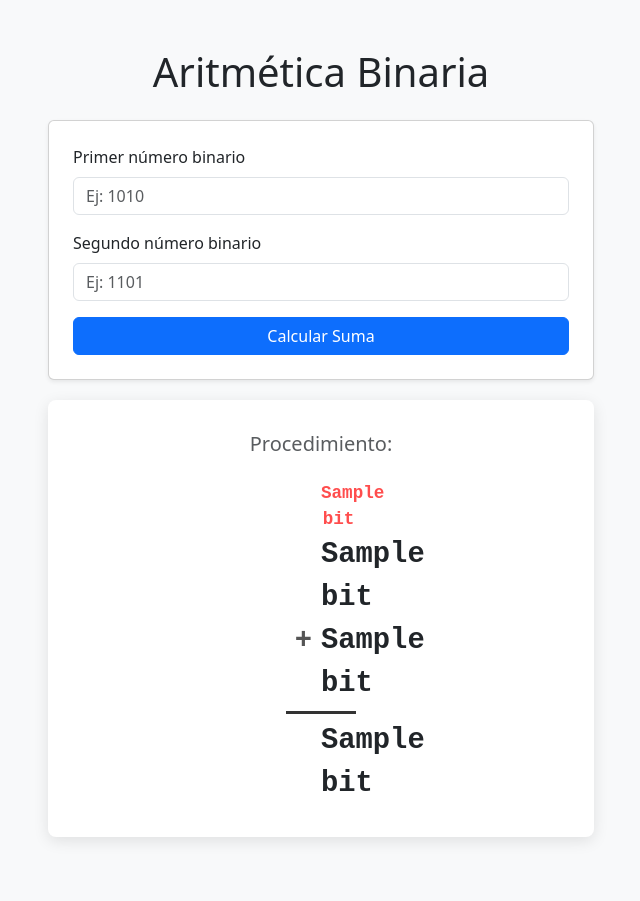
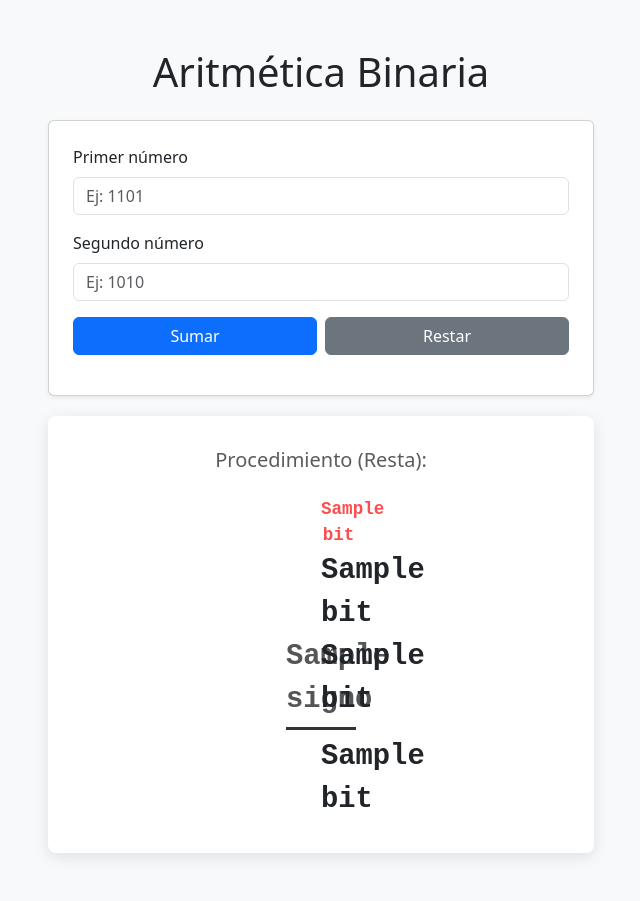
Before and after one commit to zambrano08/calculadora_binaria, a Flask app: template templates/index.html in a window 1280 px wide. Shown: the whole page, without its empty margins (319-959 px from the left). Before the commit the page ends 841 px from the top, so only its background shows below. Run offline with Flask 3, Linux system fonts and the light colour scheme; the template is opened without the code that fills it: most values are stand-ins (such as "Sample title", 1, 10 or a date in 2020).

Commit message:
Resta binaria

```diff
--- a/app.py
+++ b/app.py
@@ -2,54 +2,72 @@ from flask import Flask, render_template, request
 
 app = Flask(__name__)
 
-def calcular_suma_binaria(a, b):
-    max_len = max(len(a), len(b))
-    a_padded = a.zfill(max_len)
-    b_padded = b.zfill(max_len)
+def calcular_operacion(n1, n2, tipo):
+    max_len = max(len(n1), len(n2))
+    a_padded = n1.zfill(max_len)
+    b_padded = n2.zfill(max_len)
 
-    acarreo = 0
-    lista_acarreos = []
     resultado = []
+    pasos_superiores = [] # Acarreos o Préstamos
 
-    for i in range(max_len - 1, -1, -1):
-        bit_a = int(a_padded[i])
-        bit_b = int(b_padded[i])
-        suma = bit_a + bit_b + acarreo
+    if tipo == 'suma':
+        acarreo = 0
+        for i in range(max_len - 1, -1, -1):
+            s = int(a_padded[i]) + int(b_padded[i]) + acarreo
+            resultado.insert(0, str(s % 2))
+            pasos_superiores.insert(0, str(acarreo) if acarreo > 0 else " ")
+            acarreo = s // 2
+        if acarreo:
+            resultado.insert(0, str(acarreo))
+            pasos_superiores.insert(0, str(acarreo))
+        signo = "+"
+    else:
+        # Lógica de Resta (A - B)
+        prestamo = 0
+        # Convertimos a int para validar si el resultado será negativo
+        if int(n1, 2) < int(n2, 2):
+            return "Error: El primer número debe ser mayor o igual al segundo para este formato."
 
-        res_bit = suma % 2
-        # El acarreo actual se muestra sobre la columna actual
-        lista_acarreos.insert(0, str(acarreo) if acarreo > 0 else " ")
-        resultado.insert(0, str(res_bit))
-        acarreo = suma // 2
+        for i in range(max_len - 1, -1, -1):
+            bit_a = int(a_padded[i])
+            bit_b = int(b_padded[i])
 
-    if acarreo:
-        resultado.insert(0, str(acarreo))
-        lista_acarreos.insert(0, str(acarreo))
-    else:
-        lista_acarreos.insert(0, " ")
+            resta = bit_a - bit_b - prestamo
+
+            if resta < 0:
+                resta += 2
+                pasos_superiores.insert(0, "1")
+                prestamo = 1
+            else:
+                pasos_superiores.insert(0, " ")
+                prestamo = 0
+            resultado.insert(0, str(resta))
+        signo = "-"
 
     total_cols = len(resultado)
-    # Ajustamos A y B al ancho del resultado para que no se muevan
-    final_a = list(a_padded.zfill(total_cols))
-    final_b = list(b_padded.zfill(total_cols))
-
+    # Alinear números al ancho del resultado
     return {
-        "bits_a": final_a,
-        "bits_b": final_b,
-        "bits_acarreos": lista_acarreos,
-        "bits_resultado": resultado,
-        "total_cols": total_cols
+        "bits_a": list(a_padded.zfill(total_cols)),
+        "bits_b": list(b_padded.zfill(total_cols)),
+        "pasos": pasos_superiores if len(pasos_superiores) == total_cols else [" "] + pasos_superiores,
+        "resultado": resultado,
+        "total_cols": total_cols,
+        "signo": signo
     }
 
 @app.route('/', methods=['GET', 'POST'])
 def index():
     proc = None
+    error = None
     if request.method == 'POST':
         n1 = request.form.get('num1', '').strip()
         n2 = request.form.get('num2', '').strip()
+        tipo = request.form.get('operacion')
         if n1 and n2:
-            proc = calcular_suma_binaria(n1, n2)
-    return render_template('index.html', proc=proc)
+            res = calcular_operacion(n1, n2, tipo)
+            if isinstance(res, str): error = res
+            else: proc = res
+    return render_template('index.html', proc=proc, error=error)
 
 if __name__ == '__main__':
     app.run(debug=True)
--- a/templates/index.html
+++ b/templates/index.html
@@ -14,7 +14,6 @@
             margin-top: 20px;
             overflow-x: auto;
         }
-
         .operacion-grid {
             display: grid;
             font-family: 'Courier New', Courier, monospace;
@@ -24,10 +23,8 @@
             margin: 0 auto;
             justify-items: center;
         }
-
         .bit { width: 35px; text-align: center; }
-        .acarreo { color: #ff4d4d; font-size: 1.1rem; }
-
+        .paso-sup { color: #ff4d4d; font-size: 1.1rem; }
         .linea-resultado {
             grid-column: 1 / -1;
             width: 100%;
@@ -35,7 +32,6 @@
             background-color: #333;
             margin: 5px 0;
         }
-
         .signo { color: #555; width: 35px; text-align: center; }
     </style>
 </head>
@@ -45,27 +41,34 @@
 
         <div class="row justify-content-center">
             <div class="col-md-6">
+                {% if error %}
+                <div class="alert alert-danger">{{ error }}</div>
+                {% endif %}
+
                 <form method="POST" class="card p-4 shadow-sm">
                     <div class="mb-3">
-                        <label class="form-label">Primer número binario</label>
-                        <input type="text" name="num1" class="form-control" pattern="[01]+" placeholder="Ej: 1010" required>
+                        <label class="form-label">Primer número</label>
+                        <input type="text" name="num1" class="form-control" pattern="[01]+" placeholder="Ej: 1101" required>
                     </div>
                     <div class="mb-3">
-                        <label class="form-label">Segundo número binario</label>
-                        <input type="text" name="num2" class="form-control" pattern="[01]+" placeholder="Ej: 1101" required>
+                        <label class="form-label">Segundo número</label>
+                        <input type="text" name="num2" class="form-control" pattern="[01]+" placeholder="Ej: 1010" required>
                     </div>
-                    <button type="submit" class="btn btn-primary w-100">Calcular Suma</button>
+                    <div class="d-flex gap-2 mb-3">
+                        <button type="submit" name="operacion" value="suma" class="btn btn-primary w-50">Sumar</button>
+                        <button type="submit" name="operacion" value="resta" class="btn btn-secondary w-50">Restar</button>
+                    </div>
                 </form>
 
                 {% if proc %}
                 <div class="card-cuaderno text-center">
-                    <h5 class="text-muted mb-4">Procedimiento:</h5>
-                        <div class="operacion-grid" data-cols="{{ proc.total_cols + 1 }}">
+                    <h5 class="text-muted mb-4">Procedimiento ({{ "Suma" if proc.signo == '+' else "Resta" }}):</h5>
+                    <div class="operacion-grid" data-cols="{{ proc.total_cols + 1 }}">
 
-                        <!-- FILA ACARREOS (un espacio vacío para el signo) -->
+                        <!-- PASOS (ACARREOS O PRÉSTAMOS) -->
                         <div class="signo"></div>
-                        {% for bit in proc.bits_acarreos %}
-                            <div class="bit acarreo">{{ bit | safe }}</div>
+                        {% for bit in proc.pasos %}
+                            <div class="bit paso-sup">{{ bit | safe }}</div>
                         {% endfor %}
 
                         <!-- FILA A -->
@@ -74,18 +77,17 @@
                             <div class="bit">{{ bit }}</div>
                         {% endfor %}
 
-                        <!-- FILA B (Con el signo +) -->
-                        <div class="signo">+</div>
+                        <!-- FILA B -->
+                        <div class="signo">{{ proc.signo }}</div>
                         {% for bit in proc.bits_b %}
                             <div class="bit">{{ bit }}</div>
                         {% endfor %}
 
-                        <!-- LÍNEA -->
                         <div class="linea-resultado"></div>
 
                         <!-- RESULTADO -->
                         <div class="signo"></div>
-                        {% for bit in proc.bits_resultado %}
+                        {% for bit in proc.resultado %}
                             <div class="bit">{{ bit }}</div>
                         {% endfor %}
                     </div>
```
